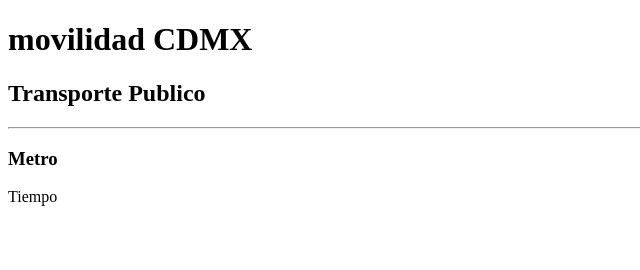
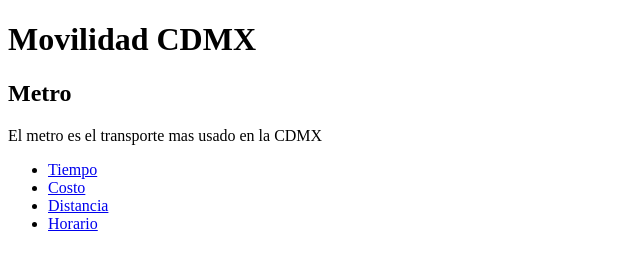
Before and after one commit to rtrevino72/movilidad-cdmx, a plain HTML site: page index.html in a window 1280 px wide. Shown: the whole page, without its empty margins (0-640 px from the left). Drawn offline with Linux system fonts and the light colour scheme.

Commit message:
ultimo metro

```diff
--- a/index.html
+++ b/index.html
@@ -3,17 +3,31 @@
 <head>
     <meta charset="UTF-8">
     <meta name="viewport" content="width=device-width, initial-scale=1.0">
-    <title>movilidad CDMX</title>
+    <title>Movilidad CDMX</title>
 </head>
 <body>
-        <h1>movilidad CDMX</h1>
-        <article>
-            <h2>Transporte Publico</h2>
-            <hr>
-            <section>
-                <h3>Metro</h3>
-                <p>Tiempo</p>
-            </section>
-        </article>
+    <main>
+        <h1>Movilidad CDMX</h1>
+        <section>
+            <h2>Metro</h2>
+            <p>El metro es el transporte mas usado en la CDMX</p>
+            <nav>
+                <ul>
+                    <li>
+                        <a href="#">Tiempo</a>
+                    </li>
+                    <li>
+                        <a href="#">Costo</a>
+                    </li>
+                    <li>
+                        <a href="#">Distancia</a>
+                    </li>
+                    <li>
+                        <a href="#">Horario</a>
+                    </li>
+                </ul>
+            </nav>
+        </section>
+    </main>
 </body>
 </html>
```
